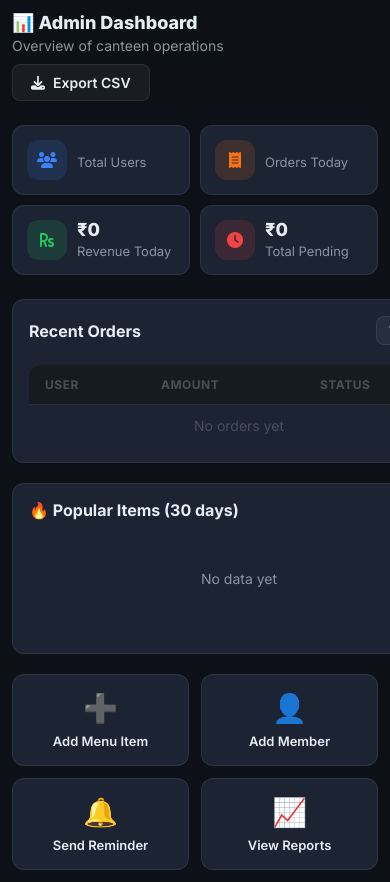
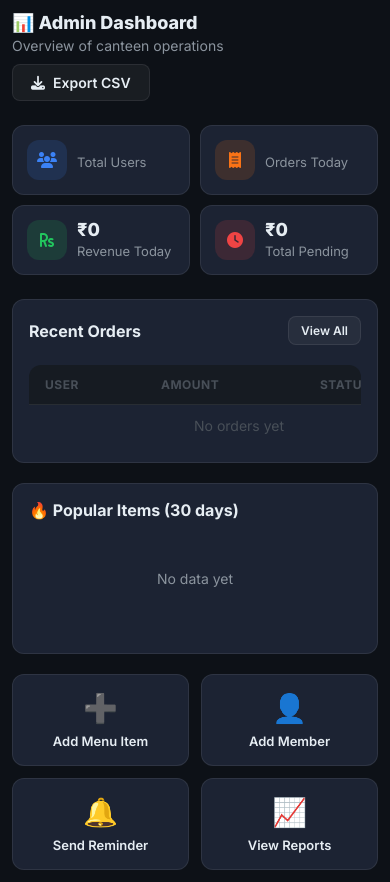
Before and after one commit to Himanshu24091/Canteen, a Flask app: template templates/admin/dashboard.html in a window 390 px wide; the page is wider, and only the part inside the window is pictured. Run offline with Flask 3, Linux system fonts and the light colour scheme; the template is opened without the code that fills it, so the values that code supplies are empty; parts of the project's set-up code (start-up, migrations or seed data) failed here and were passed over.

Commit message:
fix right side of ALL cards is being clipped/cut off

```diff
--- a/static/css/responsive.css
+++ b/static/css/responsive.css
@@ -98,16 +98,54 @@
   .topbar { left: 0 !important; }
   .hamburger { display: flex !important; }
 
-  /* 4. Main content starts from left edge, NO horizontal scroll */
+  /* 4. Main content: full width, zero left margin, NO overflow-x:hidden
+     (hiding overflow clips card content on the right — wrong fix) */
   .main-content {
     margin-left: 0 !important;
-    overflow-x: hidden;          /* prevents chart/table bleed */
     width: 100%;
-    max-width: 100vw;
+    box-sizing: border-box;
   }
 
-  /* Prevent body-level horizontal scroll from chart overflow */
-  body { overflow-x: hidden; }
+  /* Constrain the page at body level so nothing creates extra width */
+  html, body {
+    width: 100%;
+    max-width: 100%;
+    box-sizing: border-box;
+    /* NO overflow-x:hidden — it breaks inner scroll containers */
+  }
+
+  /* Page body: strict width so cards never exceed viewport */
+  .page-body {
+    padding: 12px !important;
+    width: 100%;
+    box-sizing: border-box;
+    max-width: 100%;
+  }
+
+  /* All cards: never wider than their parent */
+  .card {
+    max-width: 100%;
+    box-sizing: border-box;
+    min-width: 0;   /* prevents grid children from overflowing */
+  }
+
+  /* All grids: stretch to parent, never overflow */
+  .grid-2, .grid-3, .grid-auto,
+  .stats-grid, .quick-actions {
+    width: 100%;
+    box-sizing: border-box;
+    min-width: 0;
+  }
+
+  /* Table scroll wrappers: constrained to card width, scroll internally */
+  .table-responsive-wrap,
+  [style*="overflow-x:auto"],
+  [style*="overflow-x: auto"] {
+    width: 100%;
+    max-width: 100%;
+    box-sizing: border-box;
+  }
+
 
 
   /* 5. SIDEBAR INTERNAL LAYOUT — footer always pinned */
--- a/static/css/style.css
+++ b/static/css/style.css
@@ -63,14 +63,14 @@ button{cursor:pointer;border:none;background:none;font-family:inherit;}
 .user-role{font-size:11px;padding:2px 8px;border-radius:99px;font-weight:600;letter-spacing:0.5px;}
 .badge-admin{background:rgba(139,92,246,0.2);color:var(--purple);}
 .badge-user{background:rgba(249,115,22,0.2);color:var(--accent);}
-.sidebar-nav{flex:1;overflow-y:auto;padding:12px 8px;}
+.sidebar-nav{flex:1;min-height:0;overflow-y:auto;padding:12px 8px;}
 .nav-section-title{font-size:10px;font-weight:700;text-transform:uppercase;letter-spacing:1.5px;color:var(--text-muted);padding:12px 8px 4px;}
 .nav-item{display:flex;align-items:center;gap:12px;padding:10px 12px;border-radius:var(--radius-sm);color:var(--text-secondary);font-size:14px;font-weight:500;transition:var(--transition);position:relative;margin-bottom:2px;}
 .nav-item:hover,.nav-item.active{background:rgba(249,115,22,0.1);color:var(--accent);}
 .nav-item.active::before{content:'';position:absolute;left:0;top:50%;transform:translateY(-50%);width:3px;height:60%;background:var(--accent);border-radius:0 3px 3px 0;}
 .nav-item i{width:18px;text-align:center;font-size:15px;}
 .notif-badge,.cart-count-badge{background:var(--red);color:#fff;font-size:10px;font-weight:700;padding:1px 6px;border-radius:99px;min-width:18px;text-align:center;margin-left:auto;}
-.sidebar-footer{padding:12px 16px;border-top:1px solid var(--border);display:flex;align-items:center;gap:8px;}
+.sidebar-footer{flex-shrink:0;padding:12px 16px;border-top:1px solid var(--border);display:flex;align-items:center;gap:8px;}
 .theme-toggle{width:36px;height:36px;border-radius:50%;border:1px solid var(--border);color:var(--text-secondary);display:flex;align-items:center;justify-content:center;transition:var(--transition);}
 .theme-toggle:hover{border-color:var(--accent);color:var(--accent);}
 .btn-logout{flex:1;display:flex;align-items:center;gap:8px;padding:8px 12px;border-radius:var(--radius-sm);color:var(--text-secondary);font-size:14px;transition:var(--transition);}
--- a/templates/admin/reports.html
+++ b/templates/admin/reports.html
@@ -111,7 +111,7 @@ document.addEventListener('DOMContentLoaded', function () {
       </div>
       <!-- Horizontal scroll so all user bars/labels are visible on mobile -->
       <div style="overflow-x:auto;-webkit-overflow-scrolling:touch;">
-        <div class="chart-box" style="height:280px;min-width:480px;">
+        <div class="chart-box" style="height:280px;">
           <canvas id="userChart"></canvas>
         </div>
       </div>
--- a/templates/base.html
+++ b/templates/base.html
@@ -9,8 +9,8 @@
     <link rel="preconnect" href="https://fonts.gstatic.com" crossorigin>
     <link href="https://fonts.googleapis.com/css2?family=Inter:wght@300;400;500;600;700;800&display=swap" rel="stylesheet">
     <link rel="stylesheet" href="https://cdnjs.cloudflare.com/ajax/libs/font-awesome/6.5.0/css/all.min.css">
-    <link rel="stylesheet" href="{{ url_for('static', filename='css/style.css') }}?v=4">
-    <link rel="stylesheet" href="{{ url_for('static', filename='css/responsive.css') }}?v=4">
+    <link rel="stylesheet" href="{{ url_for('static', filename='css/style.css') }}?v=5">
+    <link rel="stylesheet" href="{{ url_for('static', filename='css/responsive.css') }}?v=5">
     {% block extra_css %}{% endblock %}
 </head>
 <body>
```
